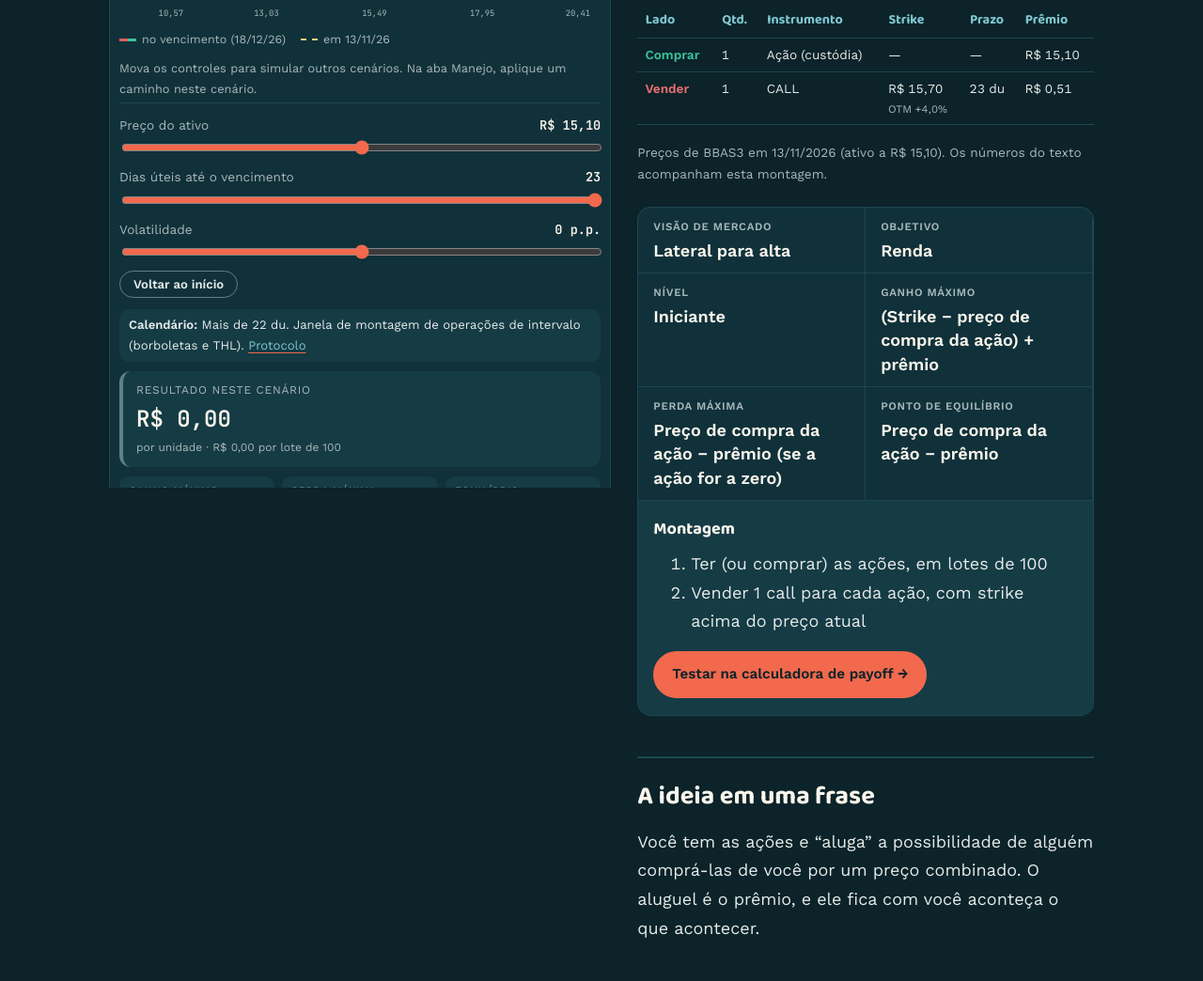
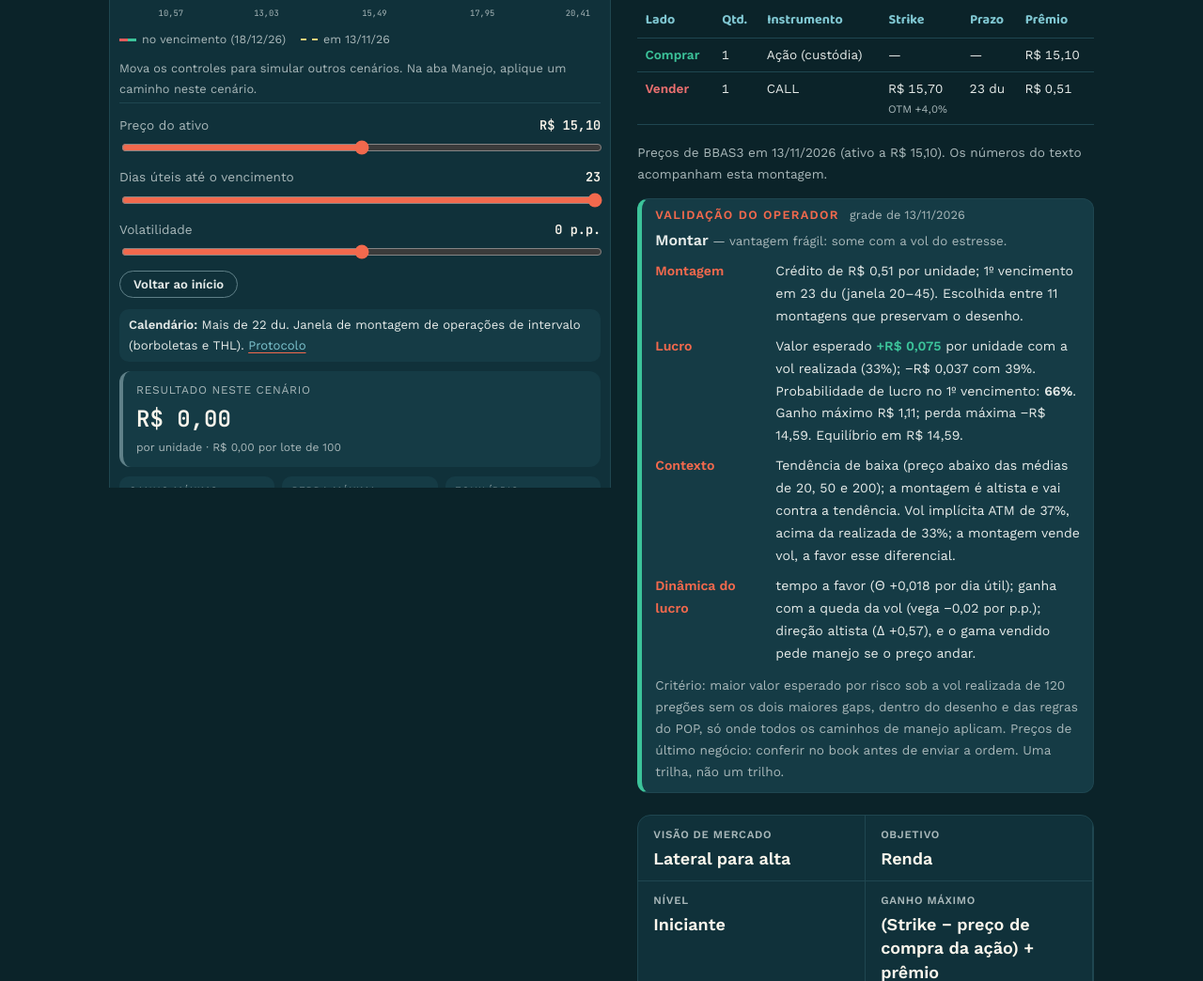
Before and after one commit to jangelomedeiros/opcionando-blog, an Astro site: page /estrategias/covered-call in a window 1280 px wide. Shown: the part 631-1675 px from the top of the page at 94% size. Built offline with nearby package versions, Linux system fonts and the light colour scheme; Astro itself is replaced by a stand-in of ours.

Commit message:
feat: caixa "Validação do operador" na aba Visão
Mostra, para a montagem otimizada do dia, o veredito (montar, com ressalva ou
não montar agora) e os quatro aspectos: montagem (crédito, janela, delta
estrutural, candidatas), lucro (valor esperado com a vol realizada e no
estresse, probabilidade, ganho e perda máximos, equilíbrios), contexto
(tendência × viés, implícita × realizada) e dinâmica do lucro (theta, vega,
delta e gama). Frases em src/lib/otimizacao/validacao.ts, com testes.

Co-Authored-By: Claude Fable 5.1 <noreply@anthropic.com>

```diff
--- /dev/null
+++ b/src/components/catalogo/Validacao.astro
@@ -0,0 +1,40 @@
+---
+// "Validação do operador": a montagem otimizada na grade do dia, em quatro aspectos
+// (montagem, lucro, contexto, dinâmica) e o veredito. Dados de src/data/laboratorio/validacao.json.
+import { fraseDinamica, fraseContexto, VEREDITO } from '../../lib/otimizacao/validacao.ts';
+import { rs, pct, dmyy } from '../../lib/laboratorio';
+
+interface Props { v: any; mercado: any }
+const { v, mercado } = Astro.props;
+const cls = v.veredito === 'montar' ? 'ok' : v.veredito === 'nao-montar' ? 'nao' : 'meio';
+const L = v.lucro, M = v.montagem;
+const sinal = (x: number) => (x > 0.0005 ? 'pos' : x < -0.0005 ? 'neg' : '');
+const teoricas = M.pernas.filter((p: any) => p.origem === 'teorico').length;
+---
+<div class={`validacao ${cls}`}>
+  <h3 class="mini">Validação do operador <span class="validacao-data">grade de {dmyy(mercado.data)}</span></h3>
+  <p class="validacao-veredito"><b>{VEREDITO[v.veredito]}</b>{v.avisos.length > 0 && <small> — {v.avisos.join('; ')}.</small>}</p>
+  <dl class="validacao-grid">
+    <div>
+      <dt>Montagem</dt>
+      <dd>
+        {M.credito >= 0 ? `Crédito de ${rs(M.credito)}` : `Débito de ${rs(-M.credito)}`} por unidade; 1º vencimento em {M.du1} du (janela {M.janela[0]}–{M.janela[1]}).
+        {M.deltaEstrutural !== null && ` Delta estrutural ${rs(M.deltaEstrutural)}.`}
+        {' '}Escolhida entre {M.candidatas} montagens que preservam o desenho.
+        {teoricas > 0 && ` ${teoricas} ${teoricas === 1 ? 'perna com preço teórico' : 'pernas com preço teórico'} (sem negócio no dia).`}
+      </dd>
+    </div>
+    <div>
+      <dt>Lucro</dt>
+      <dd>
+        Valor esperado <b class={sinal(L.ev)}>{rs(L.ev, 3, true)}</b> por unidade com a vol realizada ({pct(mercado.sigma)}); {rs(L.evEstresse, 3, true)} com {pct(mercado.sigmaEstresse)}.
+        Probabilidade de lucro no 1º vencimento: <b>{pct(L.prob)}</b>.
+        Ganho máximo {L.ganhoMax === null ? 'ilimitado' : rs(L.ganhoMax)}; perda máxima {L.perdaMax === null ? `ilimitada (${rs(L.risco)} a 0,3× ou 2,5× o preço)` : rs(L.perdaMax)}.
+        {L.equilibrios.length > 0 && ` Equilíbrio em ${L.equilibrios.map((x: number) => rs(x)).join(' e ')}.`}
+      </dd>
+    </div>
+    <div><dt>Contexto</dt><dd>{fraseContexto(v.contexto)}</dd></div>
+    <div><dt>Dinâmica do lucro</dt><dd>{fraseDinamica(v.dinamica)}</dd></div>
+  </dl>
+  <p class="nota">Critério: maior valor esperado por risco sob a vol realizada de 120 pregões sem os dois maiores gaps, dentro do desenho e das regras do POP, só onde todos os caminhos de manejo aplicam. Preços de último negócio: conferir no book antes de enviar a ordem. Uma trilha, não um trilho.</p>
+</div>
--- /dev/null
+++ b/src/lib/otimizacao/validacao.ts
@@ -0,0 +1,38 @@
+// Frases da "Validação do operador" (aba Visão), a partir de src/data/laboratorio/validacao.json.
+// Funções puras, sem acesso a arquivos.
+
+export interface GregasV { delta: number; gama: number; theta: number; vega: number }
+export interface ContextoV {
+  tendencia: 'alta' | 'baixa' | 'lateral'; vies: 'altista' | 'baixista' | 'neutra'; aFavorDaTendencia: boolean | null;
+  ivAtm: number; volRealizada: number; vendeVol: boolean; aFavorDaVol: boolean;
+}
+
+export const VEREDITO: Record<string, string> = {
+  montar: 'Montar',
+  'montar-com-ressalva': 'Montar com ressalva',
+  'nao-montar': 'Não montar agora',
+};
+
+const pct = (v: number) => `${Math.round(v * 100)}%`;
+const n = (v: number, d = 3) => (v < 0 ? '−' : v > 0 ? '+' : '') + Math.abs(v).toFixed(d).replace('.', ',');
+
+/** De onde vem o lucro: tempo (theta), vol (vega) e direção (delta), na entrada. */
+export function fraseDinamica(g: GregasV): string {
+  const partes: string[] = [];
+  partes.push(g.theta > 1e-4 ? `tempo a favor (Θ ${n(g.theta)} por dia útil)` : g.theta < -1e-4 ? `tempo contra (Θ ${n(g.theta)} por dia útil)` : 'tempo neutro');
+  partes.push(g.vega < -1e-3 ? `ganha com a queda da vol (vega ${n(g.vega, 2)} por p.p.)` : g.vega > 1e-3 ? `ganha com a alta da vol (vega ${n(g.vega, 2)} por p.p.)` : 'indiferente à vol');
+  const dir = g.delta > 0.1 ? `direção altista (Δ ${n(g.delta, 2)})` : g.delta < -0.1 ? `direção baixista (Δ ${n(g.delta, 2)})` : `direção neutra (Δ ${n(g.delta, 2)})`;
+  partes.push(dir + (Math.abs(g.gama) > 0.02 ? (g.gama < 0 ? ', e o gama vendido pede manejo se o preço andar' : ', e o gama comprado acelera a favor se o preço andar') : ''));
+  return partes.join('; ') + '.';
+}
+
+/** O momento do mercado contra a visão da montagem: tendência × viés e implícita × realizada. */
+export function fraseContexto(c: ContextoV): string {
+  const tend = c.tendencia === 'lateral' ? 'mercado lateral' : `tendência de ${c.tendencia} (preço ${c.tendencia === 'baixa' ? 'abaixo' : 'acima'} das médias de 20, 50 e 200)`;
+  const vies = c.aFavorDaTendencia === null
+    ? 'a montagem não depende da direção'
+    : `a montagem é ${c.vies} e vai ${c.aFavorDaTendencia ? 'a favor da' : 'contra a'} tendência`;
+  const ivHv = `implícita ATM de ${pct(c.ivAtm)}, ${c.ivAtm > c.volRealizada ? 'acima' : 'abaixo'} da realizada de ${pct(c.volRealizada)}`;
+  const vol = `a montagem ${c.vendeVol ? 'vende vol' : 'compra vol'}, ${c.aFavorDaVol ? 'a favor' : 'contra'} esse diferencial`;
+  return `${tend[0].toUpperCase()}${tend.slice(1)}; ${vies}. Vol ${ivHv}; ${vol}.`;
+}
--- a/src/pages/estrategias/[id].astro
+++ b/src/pages/estrategias/[id].astro
@@ -18,6 +18,8 @@ import GRADE from '../../data/grades/bbas3-2026-11-13.json';
 import { gradeParaManejo } from '../../lib/catalogo/gradeManejo.ts';
 import { deltaEstrutural, creditoEntrada } from '../../lib/catalogo/protocolo.ts';
 import MANEJO from '../../data/laboratorio/manejo.json';
+import VALIDACAO from '../../data/laboratorio/validacao.json';
+import Validacao from '../../components/catalogo/Validacao.astro';
 
 // Fichas editoriais antigas que viraram parte da aba Visão.
 const FICHAS: Record<string, string> = { 'covered-call': 'venda-coberta', 'cash-put': 'venda-de-put-coberta' };
@@ -61,6 +63,8 @@ const credito = creditoEntrada(visao.posicao);
 
 // Cenários de manejo (rascunhos aparecem com faixa até o dono revisar).
 const manejo = (MANEJO as Record<string, any>)[est.id] ?? null;
+// Validação do operador (montagem otimizada na grade do dia); só faz sentido quando o gráfico mostra o mercado.
+const validacao = inicial.fonte === 'mercado' ? (VALIDACAO as any).estruturas.find((v: any) => v.id === est.id) ?? null : null;
 const nomeDe = (id: string) => ESTRUTURAS.find((e) => e.id === id)?.nome ?? id;
 
 const fichas = await getCollection('estrategias', ({ data }) => !data.draft);
@@ -136,6 +140,7 @@ const descricao = `${est.nome}: gráfico de payoff interativo, gregas, procedime
                 {dEst < 0 && <><br /><small>Regra de entrada (Prof. Su): só montar se o crédito for maior ou igual ao delta estrutural, ou seja, R$ {br2(-dEst)}. Nesta montagem: {credito >= -dEst - 1e-9 ? 'atende' : 'não atende'}.</small></>}
               </div>
             )}
+            {validacao && <Validacao v={validacao} mercado={(VALIDACAO as any).mercado} />}
             {ficha && (
               <div class="ficha">
                 <dl>
--- a/src/styles/catalogo.css
+++ b/src/styles/catalogo.css
@@ -123,3 +123,20 @@ button.simular { margin-top: 8px; font: 600 0.82rem var(--font-texto); padding:
 .ge-pilares.ok { border-left-color: var(--lucro); }
 .ge-pilares.nao { border-left-color: var(--prejuizo); }
 .ge-pilares ul { list-style: none; padding: 0; margin: 4px 0; display: grid; gap: 2px; font-family: var(--font-mono); font-size: 0.8rem; }
+
+/* Validação do operador (aba Visão) */
+.validacao { margin: 14px 0; padding: 10px 14px; border-radius: 12px; border: 1px solid var(--borda); border-left: 5px solid var(--borda-forte); background: var(--superficie-2); }
+.validacao.ok { border-left-color: var(--lucro); }
+.validacao.nao { border-left-color: var(--prejuizo); }
+.validacao.meio { border-left-color: var(--hoje); }
+.validacao-data { font-weight: 400; text-transform: none; letter-spacing: 0; color: var(--texto-suave); margin-left: 6px; }
+.validacao-veredito { margin: 0 0 8px; font-size: 1rem; }
+.validacao-veredito small { color: var(--texto-suave); }
+.validacao-grid { margin: 0; display: grid; gap: 8px; }
+.validacao-grid > div { display: grid; grid-template-columns: 7.5rem 1fr; gap: 8px; font-size: 0.88rem; }
+.validacao-grid dt { font-weight: 700; color: var(--marca-texto); }
+.validacao-grid dd { margin: 0; }
+.validacao-grid .pos { color: var(--lucro-texto); }
+.validacao-grid .neg { color: var(--prejuizo-texto); }
+.validacao .nota { margin: 10px 0 0; }
+@media (max-width: 480px) { .validacao-grid > div { grid-template-columns: 1fr; gap: 2px; } }
```
Also changed, not shown: tests/validacao.test.mjs (added, +70 -0 lines).
